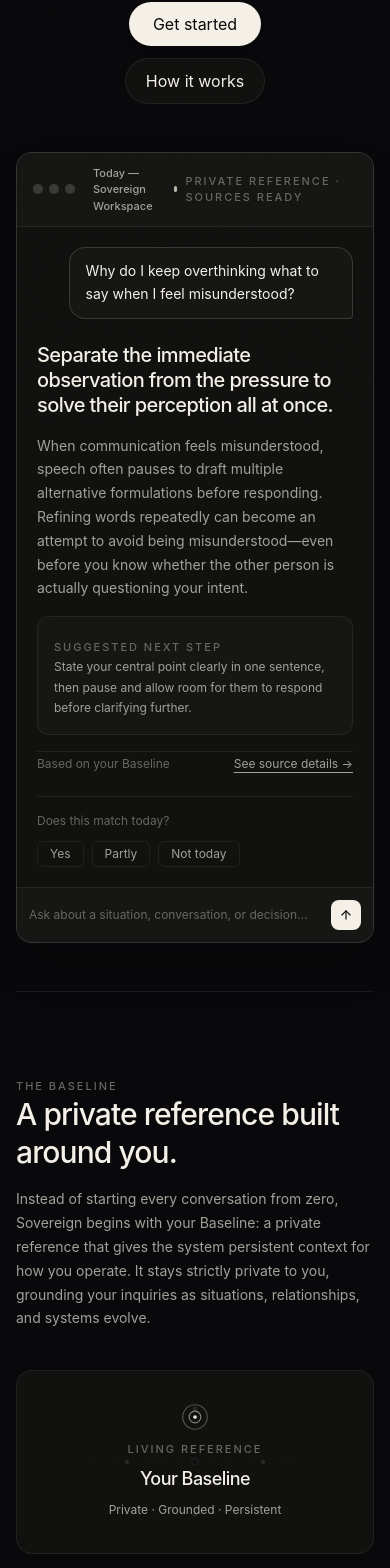
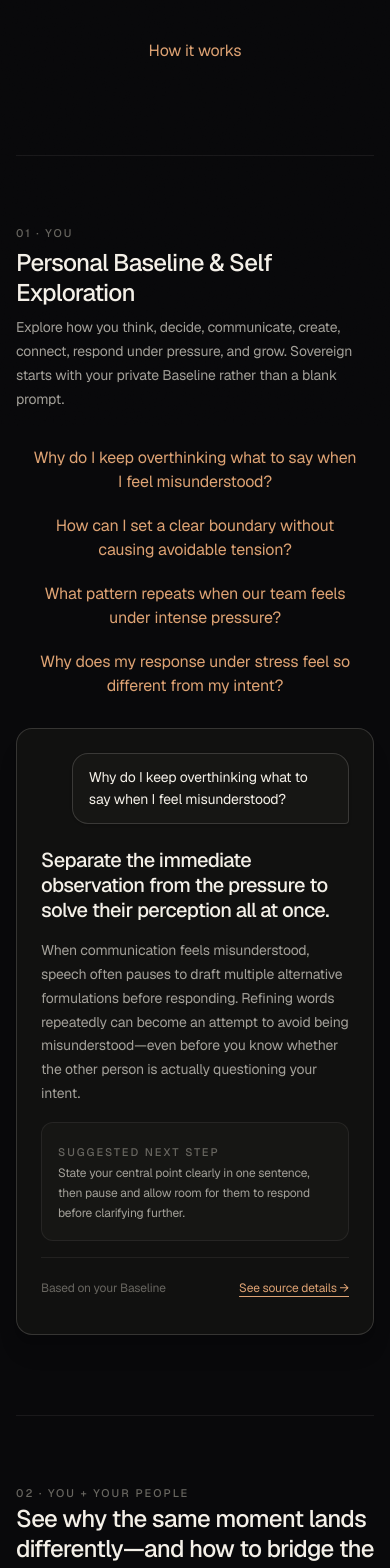
Before and after one commit to defragapp/Sovereign.final, a React (Vite) app in the folder apps/web/: page / in a window 390 px wide. Shown: the part 418-1986 px from the top of the page. Built offline with nearby package versions, Linux system fonts and the light colour scheme.

Commit message:
refine(ui): final product-design reconciliation pass for landing and workspace

```diff
--- a/apps/web/public/how-it-works.html
+++ b/apps/web/public/how-it-works.html
@@ -30,10 +30,8 @@
       color: #ffffff;
     }
     .powder-glass-card {
-      background-color: rgba(255, 255, 255, 0.03) !important;
-      backdrop-filter: blur(12px);
-      -webkit-backdrop-filter: blur(12px);
-      border: 1px solid rgba(255, 255, 255, 0.1) !important;
+      background-color: #12151a !important;
+      border: 1px solid rgba(255, 255, 255, 0.08) !important;
       border-radius: 16px !important;
       padding: 24px;
       transition: border-color 0.2s ease, transform 0.2s ease;
--- a/apps/web/src/App.tsx
+++ b/apps/web/src/App.tsx
@@ -190,13 +190,22 @@
    PUBLIC LANDING PAGE — SOVEREIGN.OS NARRATIVE PROGRESSION
    ========================================================================= */
 function Landing() {
+  const [activeQuestionIndex, setActiveQuestionIndex] = useState(0);
+
+  const sampleQuestions = [
+    "Why do I keep overthinking what to say when I feel misunderstood?",
+    "How can I set a clear boundary without causing avoidable tension?",
+    "What pattern repeats when our team feels under intense pressure?",
+    "Why does my response under stress feel so different from my intent?"
+  ];
+
   return (
     <div className="page-noise min-h-screen bg-[var(--ink)] text-[var(--cream)]">
       <Header />
 
-      <main className="mx-auto max-w-5xl px-4 sm:px-6 pb-20 md:px-8">
+      <main className="mx-auto max-w-4xl px-4 sm:px-6 pb-24 md:px-8 space-y-20 sm:space-y-28">
         {/* 1. HERO */}
-        <section className="pt-16 pb-12 sm:pt-24 sm:pb-16 text-center">
+        <section className="pt-16 sm:pt-24 text-center">
           <div className="max-w-3xl mx-auto flex flex-col items-center">
             <div className="inline-flex items-center gap-2 rounded-full border border-[var(--line)] bg-[var(--surface)] px-3.5 py-1 text-[11px] font-medium text-[var(--muted)] mb-8 tracking-wide">
               <span className="h-1.5 w-1.5 rounded-full bg-[var(--sage)]" />
@@ -205,7 +214,7 @@
 
             <h1 className="font-display text-4xl sm:text-6xl md:text-7xl tracking-tight text-[var(--cream)] leading-[1.06]">
               Healing isn’t optional.<br />
-              <span className="text-[var(--cream)]/90">Holding onto the pain is.</span>
+              <span className="text-[var(--cream)]/85">Holding onto the pain is.</span>
             </h1>
 
             <p className="mt-6 max-w-xl font-explanation text-base sm:text-lg text-[var(--muted)] leading-relaxed">
@@ -215,47 +224,59 @@
             <div className="mt-8 flex flex-col sm:flex-row items-center gap-3">
               <button
                 onClick={() => go('/signup')}
-                className="rounded-full bg-[var(--cream)] px-6 py-2.5 text-sm font-medium text-[var(--ink)] hover:bg-white transition-all shadow-md hover:scale-[1.01]"
+                className="rounded-full bg-[var(--cream)] px-7 py-3 text-sm font-medium text-[var(--ink)] hover:bg-white transition-all shadow-md hover:scale-[1.01]"
               >
                 Get started
               </button>
               <button
                 onClick={() => go('/how-it-works')}
-                className="rounded-full border border-[var(--line)] bg-[var(--surface)] px-5 py-2.5 text-sm font-medium text-[var(--cream)] hover:border-[var(--line-strong)] hover:bg-[var(--surface-2)] transition-all"
+                className="rounded-full border border-[var(--line)] bg-[var(--surface)] px-5 py-3 text-sm font-medium text-[var(--cream)] hover:border-[var(--line-strong)] hover:bg-[var(--surface-2)] transition-all"
               >
                 How it works
               </button>
             </div>
           </div>
-
-          {/* 2. PRODUCT PROOF */}
-          <div className="mt-12 sm:mt-16 rounded-2xl border border-[var(--line-strong)] bg-[var(--surface)] shadow-2xl overflow-hidden text-left">
-            {/* Window Chrome */}
-            <div className="flex items-center justify-between border-b border-[var(--line)] px-4 sm:px-6 py-3 bg-[var(--surface-2)]">
-              <div className="flex items-center gap-2.5">
-                <div className="flex items-center gap-1.5">
-                  <span className="h-2.5 w-2.5 rounded-full bg-[var(--line-strong)]" />
-                  <span className="h-2.5 w-2.5 rounded-full bg-[var(--line-strong)]" />
-                  <span className="h-2.5 w-2.5 rounded-full bg-[var(--line-strong)]" />
-                </div>
-                <span className="text-[11px] font-medium text-[var(--muted)] ml-2">Today — Sovereign Workspace</span>
-              </div>
-              <div className="flex items-center gap-2">
-                <span className="h-1.5 w-1.5 rounded-full bg-[var(--sage)]" />
-                <span className="font-utility text-[9px] text-[var(--sage)]">Private Reference · Sources ready</span>
-              </div>
-            </div>
-
-            {/* Workspace Conversation */}
-            <div className="relative z-10 p-5 sm:p-7 md:p-9 space-y-6">
-              {/* User Inquiry */}
+        </section>
+
+        {/* 2. 01 · YOU (SELF EXPLORATION DEMONSTRATION) */}
+        <section className="border-t border-[var(--line)] pt-16 sm:pt-20 space-y-6">
+          <div>
+            <span className="font-utility text-[10px] text-[var(--subtle)]">01 · YOU</span>
+            <h2 className="mt-1 font-statement text-2xl sm:text-3xl text-[var(--cream)] font-medium">
+              Personal Baseline & Self Exploration
+            </h2>
+            <p className="mt-2 font-explanation text-sm text-[var(--muted)] max-w-xl leading-relaxed">
+              Explore how you think, decide, communicate, create, connect, respond under pressure, and grow. Sovereign starts with your private Baseline rather than a blank prompt.
+            </p>
+          </div>
+
+          {/* Interactive Question Selector */}
+          <div className="flex flex-wrap gap-2 pt-1">
+            {sampleQuestions.map((q, idx) => (
+              <button
+                key={idx}
+                onClick={() => setActiveQuestionIndex(idx)}
+                className={`rounded-full px-3.5 py-1.5 text-xs transition-colors border ${
+                  activeQuestionIndex === idx
+                    ? 'border-[var(--cream)] bg-[var(--cream)] text-[var(--ink)] font-medium'
+                    : 'border-[var(--line)] bg-[var(--surface)] text-[var(--muted)] hover:text-[var(--cream)]'
+                }`}
+              >
+                {q}
+              </button>
+            ))}
+          </div>
+
+          {/* Clean Conversation Demonstration */}
+          <div className="rounded-2xl border border-[var(--line-strong)] bg-[var(--surface)] p-6 sm:p-8 space-y-6 shadow-xl">
+            {/* User Question */}
             <div className="flex justify-end">
-                <div className="max-w-[90%] sm:max-w-[75%] rounded-2xl rounded-br-sm border border-[var(--line-strong)] bg-[var(--surface-2)] px-4 py-3 text-sm text-[var(--cream)] leading-relaxed shadow-sm">
-                  Why do I keep overthinking what to say when I feel misunderstood?
-                </div>
-              </div>
-
-              {/* Sovereign Response */}
+              <div className="max-w-[90%] sm:max-w-[80%] rounded-2xl rounded-br-sm border border-[var(--line-strong)] bg-[var(--surface-2)] px-4 py-3 text-sm text-[var(--cream)] leading-relaxed shadow-sm">
+                {sampleQuestions[activeQuestionIndex]}
+              </div>
+            </div>
+
+            {/* Sovereign Answer */}
             <div className="space-y-4 max-w-2xl">
               <h3 className="font-statement text-xl sm:text-2xl text-[var(--cream)] font-medium leading-snug">
                 Separate the immediate observation from the pressure to solve their perception all at once.
@@ -272,96 +293,85 @@
                 </p>
               </div>
 
-                <div className="flex items-center justify-between pt-1 text-xs text-[var(--subtle)] border-t border-[var(--line)]">
+              <div className="flex items-center justify-between pt-2 text-xs text-[var(--subtle)] border-t border-[var(--line)]">
                 <span>Based on your Baseline</span>
                 <button onClick={() => go('/signup')} className="text-[var(--muted)] hover:text-[var(--cream)] underline underline-offset-4 transition-colors">See source details →</button>
               </div>
             </div>
-
-              {/* Matching Verification Control */}
-              <div className="border-t border-[var(--line)] pt-4 flex flex-col sm:flex-row gap-3 sm:items-center justify-between text-xs text-[var(--subtle)]">
-                <span>Does this match today?</span>
-                <div className="flex gap-2">
-                  <button onClick={() => go('/signup')} className="rounded-md border border-[var(--line)] px-3 py-1 text-xs text-[var(--muted)] hover:text-[var(--cream)] hover:border-[var(--line-strong)] transition-colors">Yes</button>
-                  <button onClick={() => go('/signup')} className="rounded-md border border-[var(--line)] px-3 py-1 text-xs text-[var(--muted)] hover:text-[var(--cream)] hover:border-[var(--line-strong)] transition-colors">Partly</button>
-                  <button onClick={() => go('/signup')} className="rounded-md border border-[var(--line)] px-3 py-1 text-xs text-[var(--muted)] hover:text-[var(--cream)] hover:border-[var(--line-strong)] transition-colors">Not today</button>
-                </div>
-              </div>
-            </div>
-
-            {/* Live Workspace Input Composer Mock */}
-            <div className="relative z-10 border-t border-[var(--line)] bg-[var(--surface-2)] p-3 sm:p-4 flex items-center justify-between gap-3">
-              <div className="text-xs text-[var(--subtle)] select-none truncate">
-                Ask about a situation, conversation, or decision...
-              </div>
-              <button
-                onClick={() => go('/signup')}
-                className="rounded-lg bg-[var(--cream)] p-2 text-[var(--ink)] hover:bg-white transition-colors shrink-0"
-                aria-label="Send inquiry"
-              >
-                <ArrowUp className="h-3.5 w-3.5" />
-              </button>
-            </div>
           </div>
         </section>
 
-        {/* 3. ONE VALUE SECTION */}
-        <section className="border-t border-[var(--line)] py-20 sm:py-28">
-          <div className="grid gap-10 md:grid-cols-[1fr_auto] items-center justify-between">
-            <div className="max-w-xl space-y-4">
-              <span className="font-utility text-[10px] text-[var(--sage)] tracking-widest uppercase">The Baseline</span>
-              <h2 className="font-statement text-3xl sm:text-4xl text-[var(--cream)] font-medium">
-                A private reference built around you.
+        {/* 3. 02 · YOU + YOUR PEOPLE (RELATIONSHIP INTELLIGENCE) */}
+        <section className="border-t border-[var(--line)] pt-16 sm:pt-20">
+          <div className="grid gap-8 md:grid-cols-2 items-center">
+            <div className="space-y-4">
+              <span className="font-utility text-[10px] text-[var(--subtle)]">02 · YOU + YOUR PEOPLE</span>
+              <h2 className="font-statement text-2xl sm:text-3xl text-[var(--cream)] font-medium">
+                See why the same moment lands differently—and how to bridge the gap.
               </h2>
               <p className="font-explanation text-sm sm:text-base text-[var(--muted)] leading-relaxed">
-                Instead of starting every conversation from zero, Sovereign begins with your Baseline: a private reference that gives the system persistent context for how you operate. It stays strictly private to you, grounding your inquiries as situations, relationships, and systems evolve.
-              </p>
-            </div>
-
-            <div className="relative rounded-2xl border border-[var(--line)] bg-[var(--surface)] p-8 overflow-hidden flex flex-col items-center justify-center text-center shrink-0 sm:w-72">
-              <ReferenceField className="absolute inset-0 w-full h-full opacity-25 pointer-events-none" />
-              <div className="relative z-10 space-y-2.5">
-                <SovereignMark size={28} className="mx-auto text-[var(--cream)]" />
-                <div className="font-utility text-[10px] text-[var(--sage)] tracking-widest">LIVING REFERENCE</div>
-                <div className="font-statement text-lg text-[var(--cream)]">Your Baseline</div>
-                <div className="font-explanation text-xs text-[var(--muted)]">Private · Grounded · Persistent</div>
+                Shared relationship intelligence begins through a private invitation. When both people permit access, Sovereign examines how each person's Baseline shapes how the same situation is experienced—without mind-reading, scoring compatibility, or taking sides.
+              </p>
+            </div>
+
+            <div className="rounded-2xl border border-[var(--line)] bg-[var(--surface-2)] p-6 space-y-4">
+              <div className="flex items-center justify-between border-b border-[var(--line)] pb-3 text-xs text-[var(--muted)]">
+                <span>Relational Context</span>
+                <span className="text-[var(--sage)] font-utility text-[10px]">2 SHARED BASELINES</span>
+              </div>
+              <div className="space-y-3 text-xs text-[var(--cream)]/90 leading-relaxed">
+                <div className="p-3.5 rounded-xl border border-[var(--line)] bg-[var(--surface)] space-y-1">
+                  <div className="font-medium text-[var(--cream)]">Your perspective</div>
+                  <div className="text-[var(--muted)]">Seeks early clarity and structural closure before moving forward.</div>
+                </div>
+                <div className="p-3.5 rounded-xl border border-[var(--line)] bg-[var(--surface)] space-y-1">
+                  <div className="font-medium text-[var(--cream)]">Their perspective</div>
+                  <div className="text-[var(--muted)]">Requires open space to process possibilities before committing to a decision.</div>
+                </div>
+                <div className="p-3.5 rounded-xl border border-[var(--line-strong)] bg-[var(--surface-3)] space-y-1">
+                  <div className="font-medium text-[var(--sage)]">The Bridge</div>
+                  <div className="text-[var(--cream)]">Agree on the decision criteria first, then set a specific time to resume choices.</div>
+                </div>
               </div>
             </div>
           </div>
         </section>
 
-        {/* 4. CAPABILITY STRIP */}
-        <section className="border-t border-[var(--line)] py-16 sm:py-20">
-          <div className="grid grid-cols-1 md:grid-cols-3 gap-8 md:gap-12 divide-y md:divide-y-0 md:divide-x divide-[var(--line)]">
-            <div className="space-y-2 md:pr-6">
-              <span className="font-utility text-[10px] text-[var(--subtle)]">01 · YOU</span>
-              <h3 className="font-statement text-lg text-[var(--cream)] font-medium">Personal Baseline</h3>
-              <p className="font-explanation text-xs sm:text-sm text-[var(--muted)] leading-relaxed">
-                Explore how you think, decide, communicate, create, connect, respond under pressure, and grow.
-              </p>
-            </div>
-
-            <div className="space-y-2 pt-6 md:pt-0 md:px-6">
-              <span className="font-utility text-[10px] text-[var(--subtle)]">02 · YOU + YOUR PEOPLE</span>
-              <h3 className="font-statement text-lg text-[var(--cream)] font-medium">Relationship Intelligence</h3>
-              <p className="font-explanation text-xs sm:text-sm text-[var(--muted)] leading-relaxed">
-                See why the same moment lands differently—and how to bridge the gap using shared, consent-based references.
-              </p>
-            </div>
-
-            <div className="space-y-2 pt-6 md:pt-0 md:pl-6">
+        {/* 4. 03 · FROM 1:1 TO THE WHOLE SYSTEM */}
+        <section className="border-t border-[var(--line)] pt-16 sm:pt-20">
+          <div className="grid gap-8 md:grid-cols-2 items-center">
+            <div className="rounded-2xl border border-[var(--line)] bg-[var(--surface-2)] p-6 space-y-4 order-2 md:order-1">
+              <div className="flex items-center justify-between border-b border-[var(--line)] pb-3 text-xs text-[var(--muted)]">
+                <span>System Dynamics</span>
+                <span className="text-[var(--sage)] font-utility text-[10px]">FAMILY & TEAM MAPPING</span>
+              </div>
+              <div className="space-y-3 text-xs text-[var(--cream)]/90 leading-relaxed">
+                <div className="p-3.5 rounded-xl border border-[var(--line)] bg-[var(--surface)] space-y-1">
+                  <div className="font-medium text-[var(--cream)]">System Observation</div>
+                  <div className="text-[var(--muted)]">Responsibility concentrates around the person with highest initial initiative, causing others to step back.</div>
+                </div>
+                <div className="p-3.5 rounded-xl border border-[var(--line-strong)] bg-[var(--surface-3)] space-y-1">
+                  <div className="font-medium text-[var(--sage)]">System Shift</div>
+                  <div className="text-[var(--cream)]">Explicitly assign ownership boundaries rather than waiting for voluntary pickup under pressure.</div>
+                </div>
+              </div>
+            </div>
+
+            <div className="space-y-4 order-1 md:order-2">
               <span className="font-utility text-[10px] text-[var(--subtle)]">03 · FROM 1:1 TO THE WHOLE SYSTEM</span>
-              <h3 className="font-statement text-lg text-[var(--cream)] font-medium">System Dynamics</h3>
-              <p className="font-explanation text-xs sm:text-sm text-[var(--muted)] leading-relaxed">
-                Understand how the whole system functions across families, workplace teams, and groups while keeping each person distinct.
+              <h2 className="font-statement text-2xl sm:text-3xl text-[var(--cream)] font-medium">
+                Understand how the whole system functions.
+              </h2>
+              <p className="font-explanation text-sm sm:text-base text-[var(--muted)] leading-relaxed">
+                Expand from individual and 1:1 relationships to families, workplace teams, and groups. Sovereign keeps each participant distinct, mapping roles, pressure points, and communication dynamics in clean, ordinary language.
               </p>
             </div>
           </div>
         </section>
 
-        {/* 4.5 COMPARISON */}
-        <section className="border-t border-[var(--line)] py-16 sm:py-20">
-          <div className="max-w-2xl mx-auto text-center space-y-4">
+        {/* 5. WHY THIS AI IS DIFFERENT */}
+        <section className="border-t border-[var(--line)] pt-16 sm:pt-20 text-center">
+          <div className="max-w-2xl mx-auto space-y-4">
             <span className="font-utility text-[10px] text-[var(--sage)] tracking-widest uppercase">WHY THIS AI IS DIFFERENT</span>
             <h2 className="font-statement text-2xl sm:text-4xl text-[var(--cream)] font-medium">
               Most AI starts with the prompt.<br />
@@ -373,84 +383,72 @@
           </div>
         </section>
 
-        {/* 5. PRICING */}
-        <section className="border-t border-[var(--line)] py-20 sm:py-28">
+        {/* 6. ACCESS & PRICING */}
+        <section className="border-t border-[var(--line)] pt-16 sm:pt-20">
           <div className="max-w-xl">
             <span className="font-utility text-[10px] text-[var(--sage)] tracking-widest uppercase">Access & Pricing</span>
-            <h2 className="mt-2 font-statement text-3xl sm:text-4xl text-[var(--cream)] font-medium">
+            <h2 className="mt-2 font-statement text-2xl sm:text-3xl text-[var(--cream)] font-medium">
               Simple, transparent access.
             </h2>
-            <p className="mt-3 font-explanation text-sm sm:text-base text-[var(--muted)]">
+            <p className="mt-2 font-explanation text-sm text-[var(--muted)]">
               Start with your private Baseline at no cost. Add depth when you are ready to examine relationships and whole systems.
             </p>
           </div>
 
-          <div className="mt-10 grid gap-6 md:grid-cols-2">
-            <div className="rounded-2xl border border-[var(--line)] bg-[var(--surface)] p-7 md:p-8 flex flex-col justify-between space-y-6">
-              <div className="space-y-4">
+          <div className="mt-8 grid gap-6 md:grid-cols-2">
+            <div className="rounded-2xl border border-[var(--line)] bg-[var(--surface)] p-6 flex flex-col justify-between space-y-6">
+              <div className="space-y-3">
                 <div>
                   <span className="font-utility text-xs text-[var(--muted)]">STANDARD</span>
-                  <div className="mt-1 font-statement text-3xl text-[var(--cream)]">Free ($0)</div>
-                </div>
-                <p className="font-explanation text-xs sm:text-sm text-[var(--muted)]">
+                  <div className="mt-1 font-statement text-2xl text-[var(--cream)]">Free ($0)</div>
+                </div>
+                <p className="font-explanation text-xs text-[var(--muted)]">
                   A private Baseline and a quiet way to begin asking questions.
                 </p>
-                <div className="space-y-2 font-explanation text-xs text-[var(--cream)]/90 pt-1">
+                <div className="space-y-1.5 font-explanation text-xs text-[var(--cream)]/90 pt-1">
                   <div>— Private personal Baseline</div>
                   <div>— Today thinking environment</div>
                   <div>— 10 AI turns per month</div>
-                  <div>— Strict architectural privacy</div>
                 </div>
               </div>
               <button
                 onClick={() => go('/signup')}
-                className="w-full rounded-lg border border-[var(--line)] py-2.5 text-xs font-medium text-[var(--cream)] hover:border-[var(--line-strong)] hover:bg-[var(--surface-2)] transition-colors"
+                className="w-full rounded-lg border border-[var(--line)] py-2 text-xs font-medium text-[var(--cream)] hover:border-[var(--line-strong)] hover:bg-[var(--surface-2)] transition-colors"
               >
                 Start Free
               </button>
             </div>
 
-            <div className="rounded-2xl border border-[var(--line-strong)] bg-[var(--surface-2)] p-7 md:p-8 flex flex-col justify-between space-y-6">
-              <div className="space-y-4">
+            <div className="rounded-2xl border border-[var(--line-strong)] bg-[var(--surface-2)] p-6 flex flex-col justify-between space-y-6">
+              <div className="space-y-3">
                 <div className="flex items-start justify-between">
                   <div>
                     <span className="font-utility text-xs text-[var(--sage)]">SOVEREIGN+</span>
-                    <div className="mt-1 font-statement text-3xl text-[var(--cream)]">$20 / mo</div>
+                    <div className="mt-1 font-statement text-2xl text-[var(--cream)]">$20 / mo</div>
                   </div>
                   <Sparkles className="h-4 w-4 text-[var(--sage)]" />
                 </div>
-                <p className="font-explanation text-xs sm:text-sm text-[var(--muted)]">
+                <p className="font-explanation text-xs text-[var(--muted)]">
                   Room for deeper personal exploration, relational intelligence, and systems.
                 </p>
-                <div className="space-y-2 font-explanation text-xs text-[var(--cream)]/90 pt-1">
+                <div className="space-y-1.5 font-explanation text-xs text-[var(--cream)]/90 pt-1">
                   <div>— Everything in Free</div>
                   <div>— 300 AI turns per month</div>
-                  <div>— Relational inquiry & comparisons</div>
-                  <div>— Multi-participant system mapping</div>
-                  <div>— Extended library retention</div>
+                  <div>— Relational inquiry & system dynamics</div>
                 </div>
               </div>
               <button
                 onClick={() => go('/signup')}
-                className="w-full rounded-lg bg-[var(--cream)] py-2.5 text-xs font-medium text-[var(--ink)] hover:bg-white transition-colors"
+                className="w-full rounded-lg bg-[var(--cream)] py-2 text-xs font-medium text-[var(--ink)] hover:bg-white transition-colors"
               >
                 Start Sovereign+
               </button>
             </div>
           </div>
-
-          <div className="mt-6 text-center">
-            <button
-              onClick={() => go('/pricing')}
-              className="text-xs text-[var(--muted)] hover:text-[var(--cream)] transition-colors underline underline-offset-4"
-            >
-              Compare full plan details & voluntary support →
-            </button>
-          </div>
         </section>
 
-        {/* 6. FINAL CTA */}
-        <section className="border-t border-[var(--line)] py-24 sm:py-32 text-center">
+        {/* 7. FINAL ACTION */}
+        <section className="border-t border-[var(--line)] pt-20 text-center">
           <div className="max-w-xl mx-auto space-y-6">
             <SovereignMark size={28} className="mx-auto text-[var(--cream)]" />
             <h2 className="font-statement text-3xl sm:text-5xl text-[var(--cream)] font-medium leading-tight">
--- a/apps/web/src/main.tsx
+++ b/apps/web/src/main.tsx
@@ -1,6 +1,9 @@
 import React from 'react';
 import ReactDOM from 'react-dom/client';
 import { App } from './App';
+import './design-system.css';
+import './public.css';
+import './workspace.css';
 import './styles.css';
 // import './deployed-route-cohesion.css'
 // import './passkey-auth.css'
--- a/apps/web/src/styles.css
+++ b/apps/web/src/styles.css
@@ -1,7 +1,7 @@
 @import "tailwindcss";
 
 :root {
-  font-family: Inter, ui-sans-serif, system-ui, -apple-system, BlinkMacSystemFont, "Segoe UI", sans-serif;
+  font-family: "Geist Sans", -apple-system, BlinkMacSystemFont, "SF Pro Display", "Segoe UI Variable Display", "Segoe UI", system-ui, sans-serif;
   color: #f4f0e8;
   background: #09090b;
   font-synthesis: none;
```
Also changed, not shown: apps/web/src/SovereignIntelligenceWorkspace.tsx (+9 -13 lines), apps/web/src/workspace.css, 1 other file (tests, documents, lock files or other folders). Lines whose indentation alone changed are shown as unchanged.
